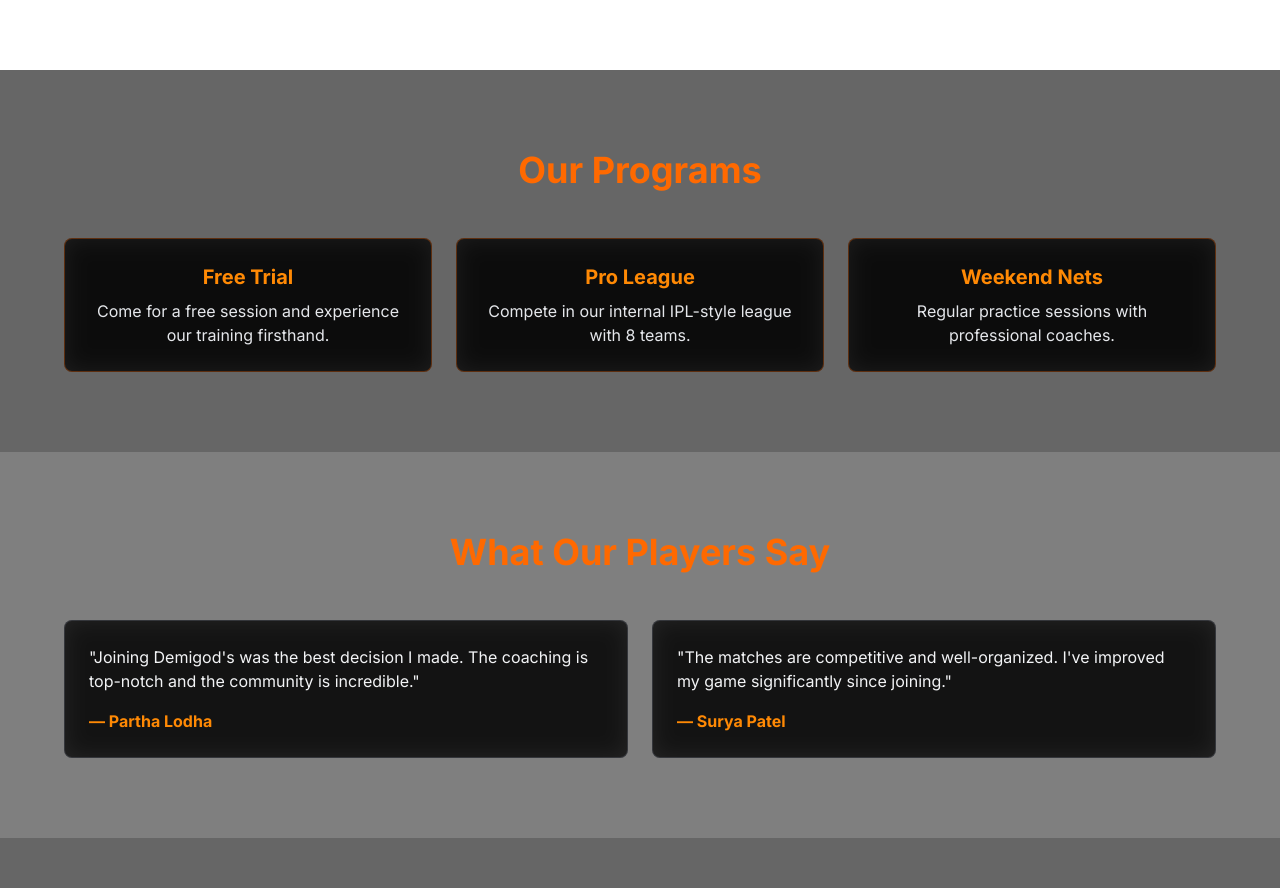
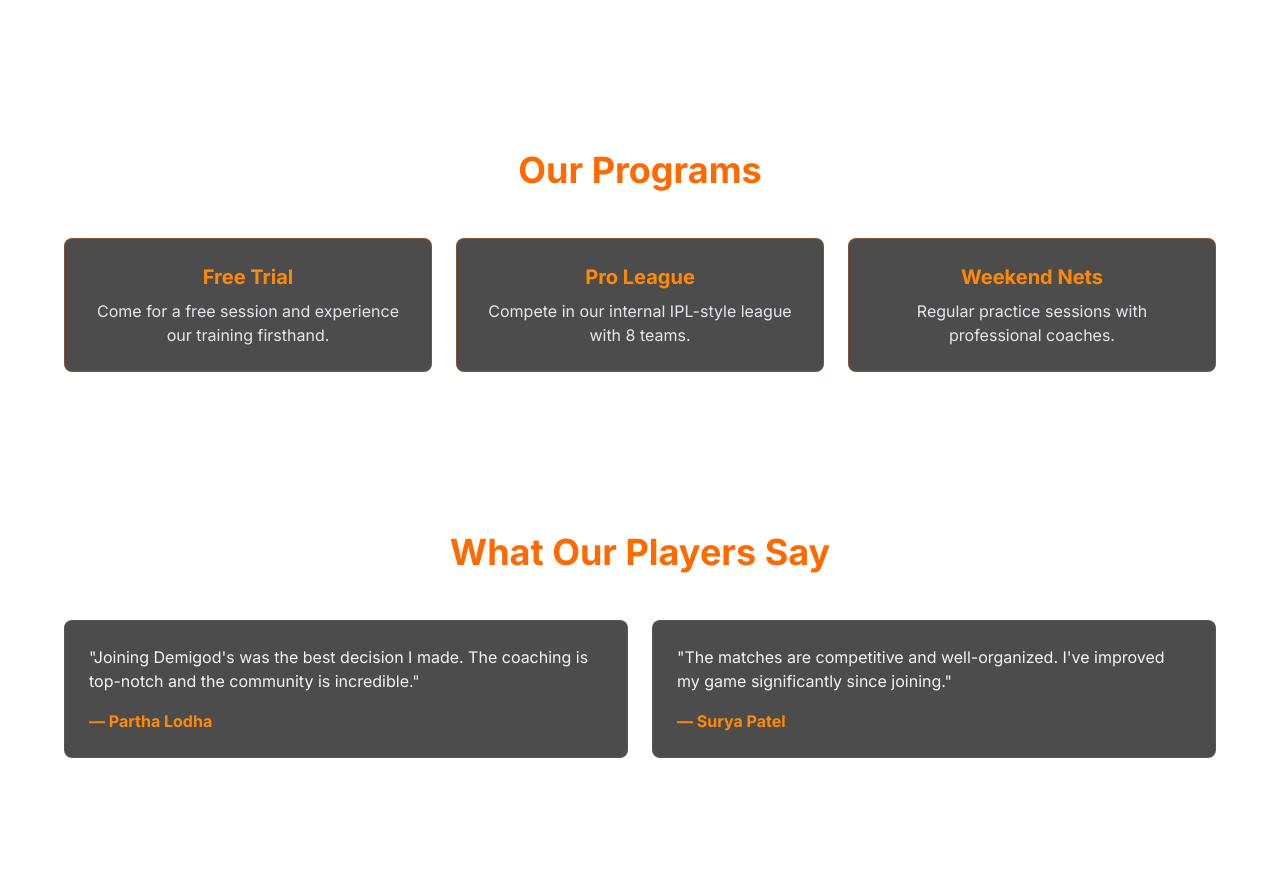
Before and after one commit to Sriramk3722/demigods-cricket, a Next.js app: page / in a window 1280 px wide. Shown: the part 810-1698 px from the top of the page. Built offline with nearby package versions, Linux system fonts and the light colour scheme.

Commit message:
updated images as background in home page new

```diff
--- a/app/components/FAQSection.tsx
+++ b/app/components/FAQSection.tsx
@@ -4,7 +4,7 @@ import FadeInSection from "./FadeInSection";
 
 export default function FAQSection() {
   return (
-    <section className="bg-black/60 backdrop-blur-sm px-4 py-20">
+    <section className="px-4 py-20">
       <div className="mx-auto max-w-4xl">
         <FadeInSection>
           <h2 className="mb-12 text-center text-4xl font-bold text-orange-500">
--- a/app/components/ProgramsSection.tsx
+++ b/app/components/ProgramsSection.tsx
@@ -4,7 +4,7 @@ import FadeInSection from "./FadeInSection";
 
 export default function ProgramsSection() {
   return (
-    <section className="bg-black/60 backdrop-blur-sm px-4 py-20">
+    <section className="px-4 py-20">
       <div className="mx-auto max-w-6xl">
         <FadeInSection>
           <h2 className="mb-12 text-center text-4xl font-bold text-orange-500">
--- a/app/components/TestimonialsSection.tsx
+++ b/app/components/TestimonialsSection.tsx
@@ -4,7 +4,7 @@ import FadeInSection from "./FadeInSection";
 
 export default function TestimonialsSection() {
   return (
-    <section className="bg-black/50 backdrop-blur-sm px-4 py-20">
+    <section className="px-4 py-20">
       <div className="mx-auto max-w-6xl">
         <FadeInSection>
           <h2 className="mb-12 text-center text-4xl font-bold text-orange-500">
```
